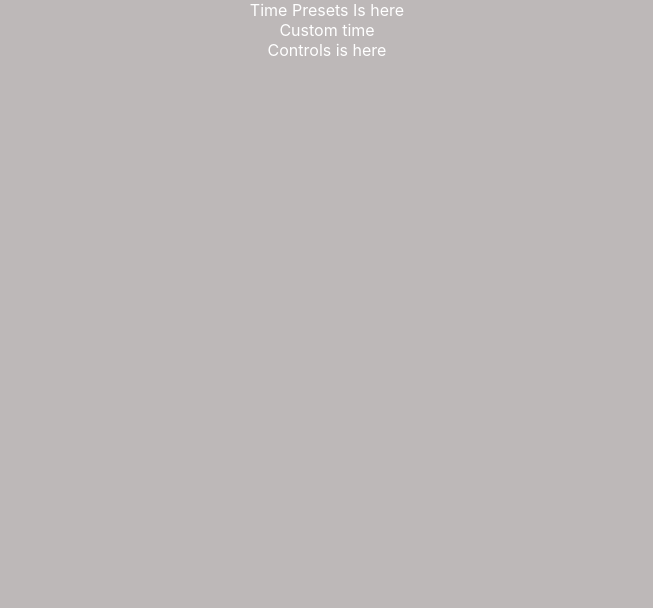
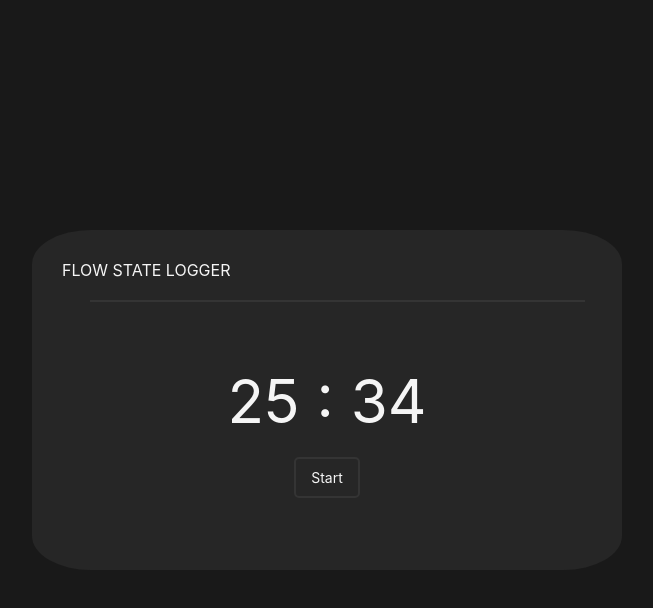
Before and after one commit to web2ls/flow-state-logger, a Svelte app: page / in a window 1280 px wide. Shown: the top 608 px of the page, without its empty margins (313-966 px from the left). Built offline with nearby package versions, Linux system fonts and the light colour scheme.

Commit message:
apply new disign

```diff
--- a/src/App.svelte
+++ b/src/App.svelte
@@ -13,6 +13,10 @@
 		margin: 0;
 		width: 100%;
 		height: 100%;
+		color: #f5f5f5;
+		background: #191919;
+		text-align: center;
+		box-sizing: border-box;
 	}
 
 	:global(html) {
--- /dev/null
+++ b/src/Button.svelte
@@ -0,0 +1,24 @@
+<script>
+	export let label;
+</script>
+
+<button type="button" class="control-button">{label}</button>
+
+<style>
+	.control-button {
+		text-align: center;
+		color: #f5f5f5;
+		font-size: 14px;
+		border: 2px solid #343434;
+		border-radius: 5px;
+		padding: 10px 15px;
+		transition: all 0.3s;
+		outline: 0;
+		background: none;
+		cursor: pointer;
+	}
+
+	.control-button:hover {
+		border: 2px solid #f5f5f5;
+	}
+</style>
--- a/src/Container.svelte
+++ b/src/Container.svelte
@@ -1,24 +1,38 @@
 <script>
-	import TimePresets from './TimePresets.svelte';
 	import Controls from './Controls.svelte';
-	import CustomTime from './CustomTime.svelte';
+	import Header from './Header.svelte';
+	import Timer from './Timer.svelte';
 </script>
 
 <div class="container">
-	<TimePresets />
-	<CustomTime />
-	<Controls />
+	<Header />
+	<div class="timer-container">
+		<Timer />
+		<Controls />
+	</div>
 </div>
 
 <style>
 	.container {
-		position: relative;
-		width: 100vw;
-		height: 100vh;
+		position: absolute;
+		top: 50%;
+		left: 50%;
+		transform: translate(-50%, -50%);
+		width: 550px;
+		height: 300px;
 		z-index: 1;
 		overflow: hidden;
-		background: rgb(189, 184, 184);
-		text-align: center;
-		color: #fff;
+		background: #262626;
+		border-radius: 10%;
+		padding: 20px;
+	}
+
+	.timer-container {
+		display: flex;
+		flex-direction: column;
+		flex-wrap: nowrap;
+		justify-content: center;
+		align-items: center;
+		height: calc(100% - 70px);
 	}
 </style>
--- a/src/Controls.svelte
+++ b/src/Controls.svelte
@@ -1 +1,12 @@
-<div class="controls">Controls is here</div>
+<script>
+	import Button from './Button.svelte';
+</script>
+
+<div class="controls">
+	<Button label="Start" />
+</div>
+
+<style>
+	.controls {
+	}
+</style>
--- /dev/null
+++ b/src/Header.svelte
@@ -0,0 +1,25 @@
+<div class="header">
+	<div class="logo">Flow State Logger</div>
+	<div class="divider" />
+</div>
+
+<style>
+	.header {
+		width: 100%;
+		height: 50px;
+		padding: 10px;
+		text-align: left;
+	}
+
+	.logo {
+		margin-bottom: 20px;
+		text-transform: uppercase;
+	}
+
+	.divider {
+		width: 90%;
+		height: 2px;
+		margin: 0 auto;
+		background: #343434;
+	}
+</style>
--- /dev/null
+++ b/src/Timer.svelte
@@ -0,0 +1,9 @@
+<div class="timer">25 : 34</div>
+
+<style>
+	.timer {
+		margin-bottom: 20px;
+		font-size: 60px;
+		color: #f5f5f5;
+	}
+</style>
```
